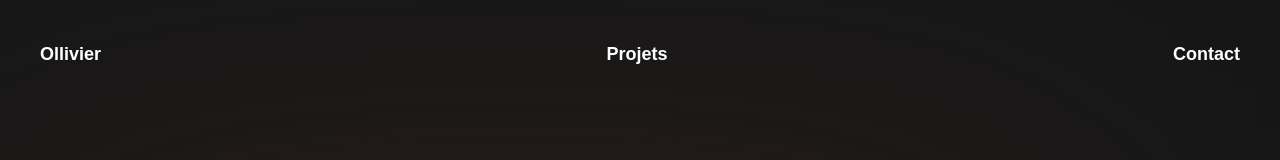
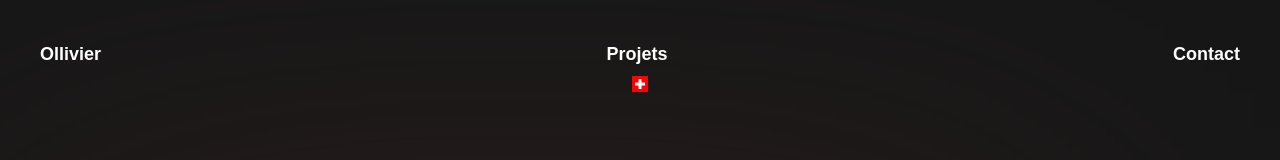
Before and after one commit to anthohn/portfolio-marius-ollivier, a Next.js app: page /contact in a window 1280 px wide. Shown: the top 160 px of the page. Built offline with nearby package versions, Linux system fonts and the light colour scheme.

Commit message:
fix header mobile & add swissflag & remove custom curosor on mobile

```diff
--- a/app/components/CustomCursor.tsx
+++ b/app/components/CustomCursor.tsx
@@ -1,11 +1,25 @@
-// components/CustomCursor.tsx
 'use client'
+
 import { useState, useEffect } from 'react';
 import { motion } from 'framer-motion';
 
+// Fonction pour détecter si l'utilisateur est sur un mobile via le user-agent
+const useIsMobile = () => {
+  const [isMobile, setIsMobile] = useState(false);
+
+  useEffect(() => {
+    const userAgent = typeof window !== 'undefined' ? navigator.userAgent : '';
+    const mobileRegex = /Android|iPhone|iPad|iPod|Opera Mini|IEMobile|WPDesktop/;
+    setIsMobile(mobileRegex.test(userAgent)); // Tester si le user-agent correspond à un appareil mobile
+  }, []);
+
+  return isMobile;
+};
+
 const CustomCursor = () => {
   const [position, setPosition] = useState({ x: 0, y: 0 });
-  const [visible, setVisible] = useState(false); // Pour gérer la visibilité initiale
+  const [visible, setVisible] = useState(false);
+  const isMobile = useIsMobile(); // Utiliser le hook pour détecter le mobile
 
   // Fonction pour mettre à jour la position du curseur
   const handleMouseMove = (e: MouseEvent) => {
@@ -14,6 +28,8 @@ const CustomCursor = () => {
   };
 
   useEffect(() => {
+    if (isMobile) return; // Ne pas activer le custom cursor en mode mobile
+
     // Initialiser à la position courante du curseur
     setPosition({ x: window.innerWidth / 2, y: window.innerHeight / 2 });
     window.addEventListener('mousemove', handleMouseMove);
@@ -21,29 +37,21 @@ const CustomCursor = () => {
     return () => {
       window.removeEventListener('mousemove', handleMouseMove);
     };
-  }, []);
+  }, [isMobile]); // Dépend de `isMobile`
+
+  // Ne rien rendre si on est sur mobile ou que le curseur n'est pas visible
+  if (isMobile || !visible) return null;
 
   return (
-    visible && (
-      // <motion.div
-      //   className="fixed top-0 left-0 w-4 h-4 bg-blue-500 rounded-full pointer-events-none"
-      //   style={{
-      //     x: position.x - 8, // Ajuster la position pour centrer la boule
-      //     y: position.y - 8,
-      //   }}
-      //   animate={{ x: position.x - 8, y: position.y - 8 }}
-      //   transition={{ type: 'spring', stiffness: 500, damping: 30 }}
-      // />
     <motion.div
       className="fixed -top-10 -left-5 w-20 h-20 bg-[#462525] z-10 blur-md rounded-full pointer-events-none"
       style={{
         x: position.x - 8, // Ajuster la position pour centrer la boule
         y: position.y - 8,
       }}
-        animate={{ x: position.x - 8, y: position.y - 8 }}
+      animate={{ x: position.x - 20, y: position.y - 0 }}
       transition={{ type: 'spring', stiffness: 300, damping: 30 }}
     />
-    )
   );
 };
 
--- a/app/components/Header.tsx
+++ b/app/components/Header.tsx
@@ -3,6 +3,8 @@ import { useState, useEffect } from "react";
 import { motion, AnimatePresence } from "framer-motion";
 import Link from "next/link";
 import { links } from "@/lib/data";
+import Image from "next/image";
+import Swiss from '@/public/swiss-flag.svg'
 
 export default function Header() {
     const [isOpen, setIsOpen] = useState(false);
@@ -40,9 +42,9 @@ export default function Header() {
                     delay: 0.6,
                     duration: 1 }}
             >
-                <div className="mx-auto flex items-center max-w-screen-2xl">
+                <div className="mx-auto flex items-center max-w-screen-2xl ">
                     {/* Hamburger Menu Button for small screens */}
-                    <div className="block md:hidden">
+                    <div className="flex w-full justify-end md:hidden">
                         <button onClick={toggleMenu} className="relative w-8 h-8 flex items-center justify-center">
                             {/* Barre du haut */}
                             <motion.span
@@ -69,20 +71,29 @@ export default function Header() {
                     </div>
 
                     {/* Navigation Links */}
-                    <div className="hidden md:flex w-full justify-between">
+                    <div className="hidden md:flex md:flex-col md:space-y-2 w-full">
+                        <div className="md:flex justify-between">
                         {/* Menu visible en mode bureau */}
-                        {links.map((link) => (
-                            <Link key={link.href} href={link.href} className="text-white text-lg font-bold hover:text-gray-400">
-                                {link.label}
-                            </Link>
-                        ))}
+                            {links.map((link) => (
+                                <Link key={link.href} href={link.href} className="text-white text-lg font-bold hover:text-gray-400">
+                                    {link.label}
+                                </Link>
+                            ))}
+                        </div>
+                        <Image
+                            src={Swiss}
+                            alt="Swiss flag"
+                            width={16}
+                            height={16}
+                            className="mx-auto"
+                            />
                     </div>
 
                     {/* Menu mobile avec AnimatePresence */}
                     <AnimatePresence>
                         {isOpen && (
                             <motion.ul
-                                className="flex-col md:hidden absolute top-[80px] left-0 right-0 bg-[#462525] bg-opacity-90 text-center"
+                                className="flex-col md:hidden absolute top-[112px] left-0 right-0 bg-[#462525] bg-opacity-90 text-center"
                                 initial={{ height: 0, opacity: 0 }}
                                 animate={{ height: 'auto', opacity: 1 }}
                                 exit={{ height: 0, opacity: 0 }}
--- a/app/components/Title2.tsx
+++ b/app/components/Title2.tsx
@@ -1,7 +1,7 @@
 import { bodoni_moda } from '../fonts/fonts'
 
 interface ButtonProps {
-  children: string;  // Le texte est maintenant optionnel
+  children: string;
 }
 
 export default function Title2({ children }: ButtonProps) {
```
Lines whose indentation alone changed are shown as unchanged.
